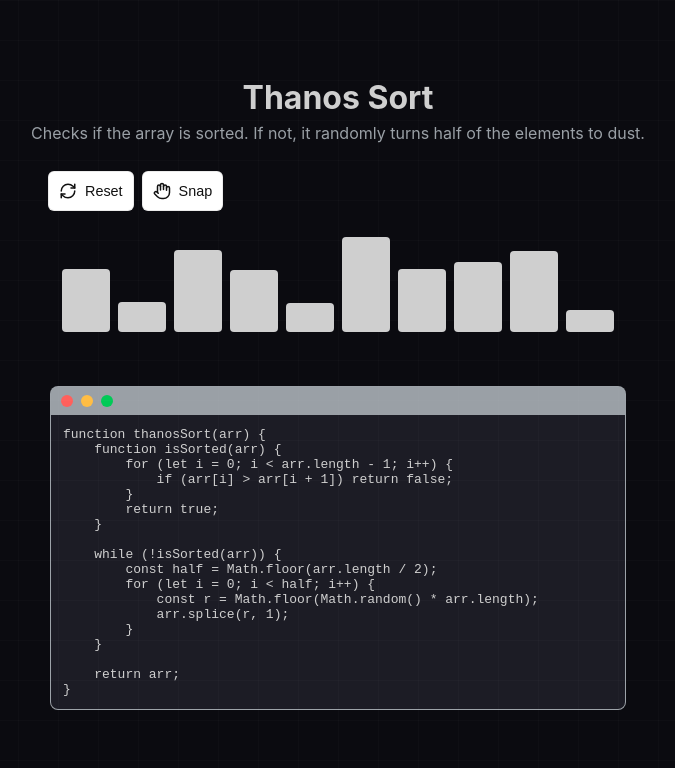
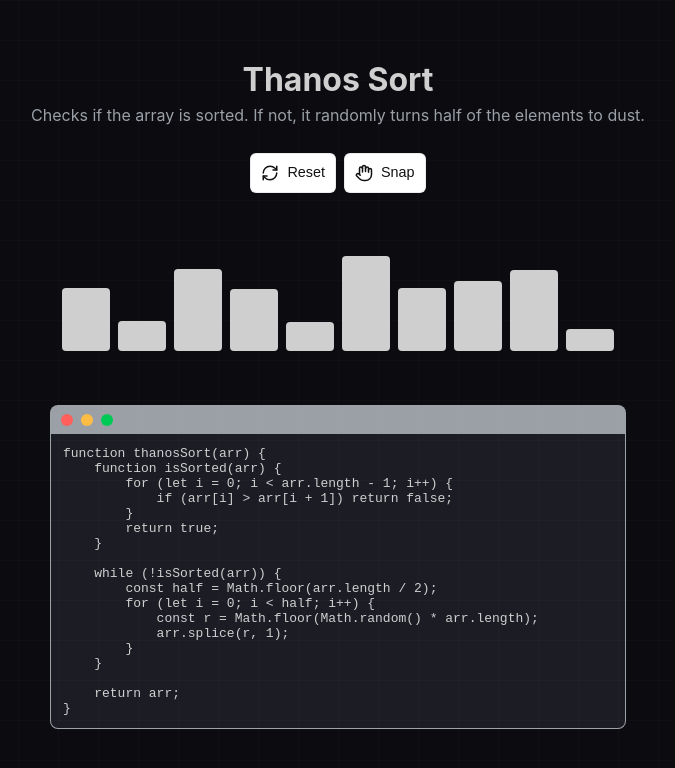
Before and after one commit to farzanuddin/thanos, a Svelte app: page / in a window 1280 px wide. Shown: the top 768 px of the page, without its empty margins (302-977 px from the left). Built offline with nearby package versions, Linux system fonts and the light colour scheme.

Commit message:
Adding soudns

```diff
--- a/src/components/ThanosVisualizer.svelte
+++ b/src/components/ThanosVisualizer.svelte
@@ -9,7 +9,6 @@
     let removed = new Set();
     let willRemove = new Set();
     let running = false;
-    let snapping = false;
     let balanced = false;
     let delay = 700;
 
@@ -43,37 +42,20 @@
     }
 
     async function step() {
-        // Select about half the indices at random, animate them simultaneously,
-        // then remove them in a single batch (snap effect).
         if (isSorted(arr) || arr.length <= 1) return;
         const n = arr.length;
         const indices = Array.from({ length: n }, (_, i) => i);
         shuffle(indices);
         const removeCount = Math.floor(n / 2);
         const toRemove = new Set(indices.slice(0, removeCount));
-
-        // mark indices that will be removed (turn red)
         willRemove = new Set(toRemove);
-
-        // brief pre-remove indicator so users see which will snap
         await new Promise((res) =>
             setTimeout(res, Math.min(350, Math.floor(delay / 2))),
         );
-
-        // play snapping animation and switch to removal animation (dust)
-        snapping = true;
         removed = new Set(toRemove);
         willRemove = new Set();
-        // clear snapping shortly after so animation can replay
-        setTimeout(() => (snapping = false), 360);
-
-        // wait for dust animation to play
         await new Promise((res) => setTimeout(res, Math.min(420, delay)));
-
-        // remove them all at once, preserving original order of survivors
         arr = arr.filter((_, i) => !toRemove.has(i));
-
-        // clear removed markers
         removed = new Set();
     }
     async function run() {
@@ -83,7 +65,6 @@
             await new Promise((r) => setTimeout(r, delay));
         }
         running = false;
-        // only mark balanced when run finishes naturally and array is in a balanced state
         balanced = isSorted(arr) || arr.length <= 1;
     }
 
@@ -109,20 +90,11 @@
                 <Loader size={18} class="spinner" />
                 <span class="btn-label">Balancing the scales</span>
             {:else if balanced}
-                <Hand
-                    size={18}
-                    class={"hand " + (snapping ? "snapping" : "")}
-                />
+                <Hand size={18} />
                 <span class="btn-label">Perfectly balanced</span>
             {:else}
-                <Hand
-                    size={18}
-                    class={"hand " + (snapping ? "snapping" : "")}
-                />
+                <Hand size={18} />
                 <span class="btn-label">Snap</span>
-            {/if}
-            {#if snapping && !running}
-                <span class="snap-spark" aria-hidden="true"></span>
             {/if}
         </button>
     </div>
@@ -144,11 +116,17 @@
 </section>
 
 <style>
+    .visualizer {
+        display: flex;
+        flex-direction: column;
+        align-items: stretch;
+    }
     .controls {
         display: flex;
         gap: 8px;
         flex-wrap: wrap;
         align-items: center;
+        justify-content: center;
         margin-bottom: 12px;
     }
     .controls button {
@@ -180,66 +158,11 @@
         text-transform: capitalize;
         line-height: 1;
     }
-
-    /* Snap button / icon animation and spinner */
-    .snap-button {
-        position: relative;
-        overflow: visible;
-    }
-    .hand {
-        transform-origin: 60% 40%;
-        display: inline-block;
-    }
-    .hand.snapping {
-        animation: snap-anim 360ms cubic-bezier(0.2, 0.9, 0.2, 1);
-    }
-    @keyframes snap-anim {
-        0% {
-            transform: rotate(0) scale(1);
-        }
-        30% {
-            transform: rotate(-30deg) scale(1.06);
-        }
-        60% {
-            transform: rotate(14deg) scale(0.96);
-        }
-        100% {
-            transform: rotate(0) scale(1);
-        }
-    }
-    .snap-spark {
-        position: absolute;
-        right: 10px;
-        top: 6px;
-        width: 8px;
-        height: 8px;
-        border-radius: 50%;
-        background: radial-gradient(circle, #ffd966 0%, #ffb74d 60%);
-        pointer-events: none;
-        animation: spark 360ms ease-out forwards;
-    }
-    @keyframes spark {
-        0% {
-            transform: scale(0.2);
-            opacity: 1;
-        }
-        100% {
-            transform: scale(2);
-            opacity: 0;
-        }
-    }
-    .spinner {
-        animation: spin 1s linear infinite;
-    }
-    @keyframes spin {
-        to {
-            transform: rotate(360deg);
-        }
-    }
     .array-area {
         padding: 14px;
         display: flex;
         justify-content: center;
+        min-height: 160px; /* reserve vertical space so controls don't shift */
     }
     .array {
         display: flex;
```
